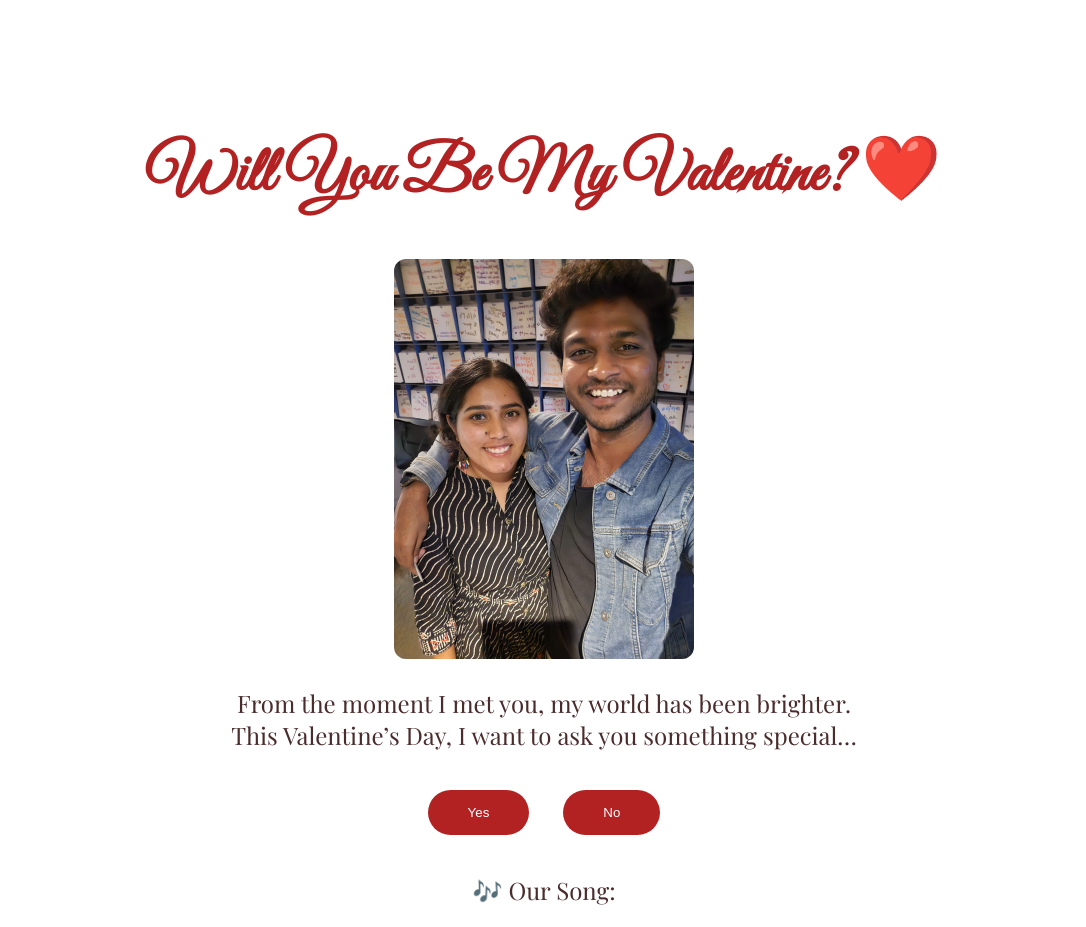
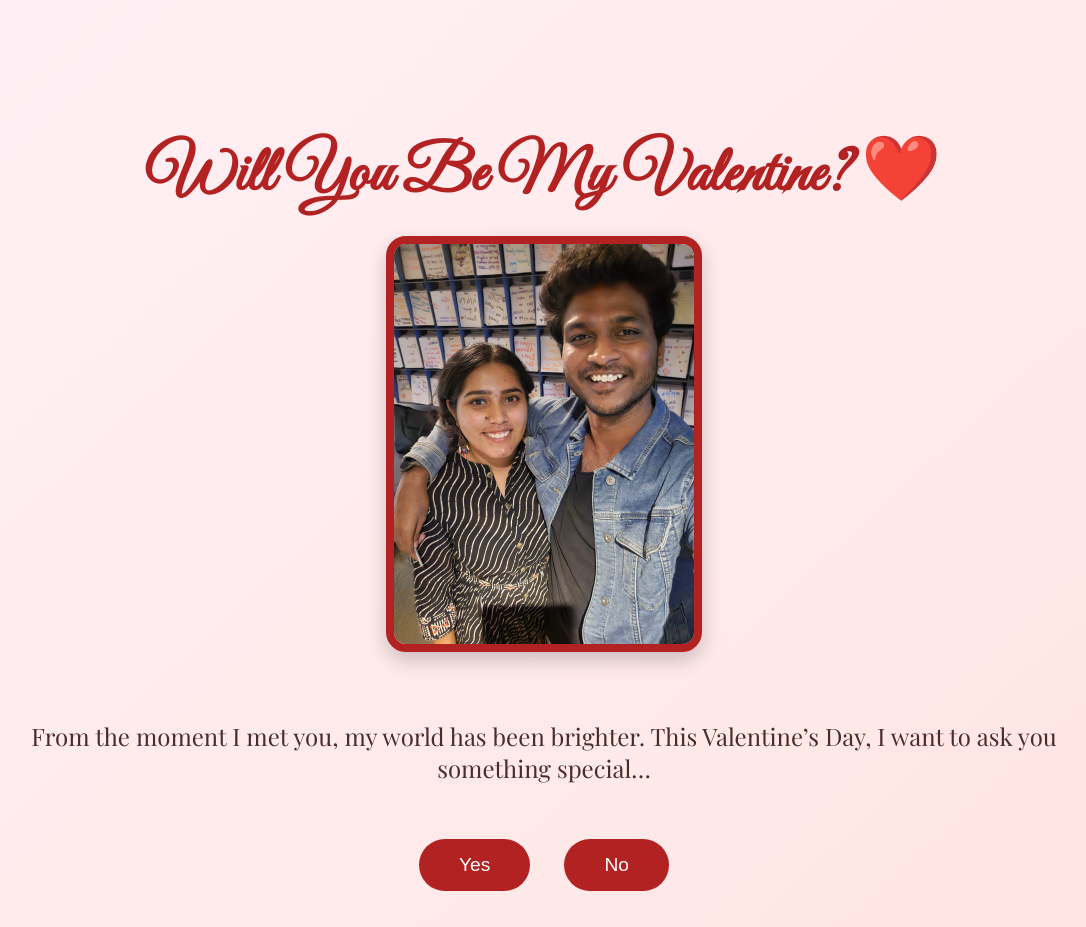
Before and after one commit to manojdogiparthi/site.html, a plain HTML site: page index.html in a window 1280 px wide. Shown: the top 927 px of the page, without its empty margins (96-1182 px from the left). Drawn offline with nearby package versions, Linux system fonts and the light colour scheme.

Commit message:
Update index.html

```diff
--- a/index.html
+++ b/index.html
@@ -5,34 +5,120 @@
   <title>Be My Valentine</title>
   <link href="https://fonts.googleapis.com/css2?family=Great+Vibes&family=Playfair+Display&display=swap" rel="stylesheet">
   <style>
-    body { font-family:'Playfair Display',serif; text-align:center; padding:80px; overflow:hidden; }
-    h1 { font-family:'Great Vibes',cursive; font-size:4em; color:#b22222; }
-    p { font-size:1.5em; color:#4b2c2c; }
-    .button { background:#b22222; color:white; padding:15px 40px; border:none; border-radius:30px; cursor:pointer; margin:15px; }
-    .button:hover { background:#8b0000; transform:scale(1.05); }
-    .photo-frame img { border-radius:12px; max-width:300px; height:auto; }
-    .heart { position:absolute; color:#b22222; font-size:2em; animation:floatUp 6s infinite; }
-    @keyframes floatUp { 0%{transform:translateY(100vh) scale(0.5);opacity:0;} 50%{opacity:1;} 100%{transform:translateY(-10vh) scale(1.2);opacity:0;} }
-    .section { display:none; }
-    .active { display:block; }
-    #yesPage { background:pink; padding:80px; }
-    #noPage { background:#fff0f5; padding:80px; }
-    #noPage img { max-width:300px; border-radius:12px; box-shadow:0 8px 20px rgba(0,0,0,0.2); }
+    body {
+      background: linear-gradient(to bottom right, #fff0f5, #ffe4e1);
+      font-family: 'Playfair Display', serif;
+      text-align: center;
+      padding: 80px;
+      overflow-y: auto; /* ✅ allow vertical scrolling */
+    }
+    h1 {
+      font-family: 'Great Vibes', cursive;
+      font-size: 4em;
+      color: #b22222;
+      margin-bottom: 20px;
+    }
+    p {
+      font-size: 1.5em;
+      color: #4b2c2c;
+      margin-bottom: 40px;
+    }
+    .button {
+      background: #b22222;
+      color: white;
+      padding: 15px 40px;
+      font-size: 1.2em;
+      border: none;
+      border-radius: 30px;
+      cursor: pointer;
+      margin: 15px;
+      transition: 0.3s;
+    }
+    .button:hover {
+      background: #8b0000;
+      transform: scale(1.05);
+    }
+    .photo-frame {
+      border: 8px solid #b22222;
+      border-radius: 20px;
+      display: inline-block;
+      margin-bottom: 40px;
+      box-shadow: 0 8px 20px rgba(0,0,0,0.2);
+    }
+    .photo-frame img {
+      border-radius: 12px;
+      max-width: 300px;
+      height: auto;
+      display: block;
+    }
+    .heart {
+      position: absolute;
+      color: #b22222;
+      font-size: 2em;
+      animation: floatUp 6s infinite;
+    }
+    @keyframes floatUp {
+      0% { transform: translateY(100vh) scale(0.5); opacity: 0; }
+      50% { opacity: 1; }
+      100% { transform: translateY(-10vh) scale(1.2); opacity: 0; }
+    }
+    .music {
+      margin-top: 30px;
+    }
+    .section { display: none; }
+    .active { display: block; }
+    #yesPage {
+      background: pink;
+      color: #4b2c2c;
+      padding: 80px;
+    }
+    #yesPage h1 {
+      font-family: 'Great Vibes', cursive;
+      font-size: 3em;
+      color: #b22222;
+    }
+    #yesPage .heart {
+      color: #ff69b4;
+    }
+    #noPage {
+      background: #fff0f5;
+      color: #4b2c2c;
+      padding: 80px;
+    }
+    #noPage h1 {
+      font-size: 2.5em;
+      color: #b22222;
+    }
+    #noPage img {
+      max-width: 300px;
+      border-radius: 12px;
+      box-shadow: 0 8px 20px rgba(0,0,0,0.2);
+    }
   </style>
 </head>
 <body>
   <!-- Main Page -->
   <div id="mainPage" class="section active">
     <h1>Will You Be My Valentine? ❤️</h1>
+
     <div class="photo-frame">
       <img src="couple.jpeg" alt="Us Together">
     </div>
-    <p>From the moment I met you, my world has been brighter.<br>This Valentine’s Day, I want to ask you something special…</p>
+
+    <p>From the moment I met you, my world has been brighter.
+       This Valentine’s Day, I want to ask you something special…</p>
+
     <button class="button" onclick="navigate('yes')">Yes</button>
     <button class="button" onclick="navigate('no')">No</button>
+
+    <!-- Spotify embed -->
     <div class="music">
       <p>🎶 Our Song:</p>
-      <iframe style="border-radius:12px" src="https://open.spotify.com/embed/track/2X59iW5mtqTuUewqZ1fQdY" width="300" height="80" frameborder="0" allow="autoplay; clipboard-write; encrypted-media; fullscreen; picture-in-picture"></iframe>
+      <iframe style="border-radius:12px"
+        src="https://open.spotify.com/embed/track/2X59iW5mtqTuUewqZ1fQdY"
+        width="300" height="80" frameborder="0"
+        allow="autoplay; clipboard-write; encrypted-media; fullscreen; picture-in-picture">
+      </iframe>
     </div>
   </div>
 
@@ -51,8 +137,16 @@
   </div>
 
   <script>
-    function createHeart(){const h=document.createElement("div");h.className="heart";h.innerHTML="♥";h.style.left=Math.random()*100+"vw";h.style.animationDuration=(3+Math.random()*3)+"s";document.body.appendChild(h);setTimeout(()=>h.remove(),6000);}
-    setInterval(createHeart,500);
+    function createHeart() {
+      const heart = document.createElement("div");
+      heart.className = "heart";
+      heart.innerHTML = "♥";
+      heart.style.left = Math.random() * 100 + "vw";
+      heart.style.animationDuration = (3 + Math.random() * 3) + "s";
+      document.body.appendChild(heart);
+      setTimeout(() => heart.remove(), 6000);
+    }
+    setInterval(createHeart, 500);
 
     function navigate(page){
       location.hash = page; // updates URL hash so Back button works
```
